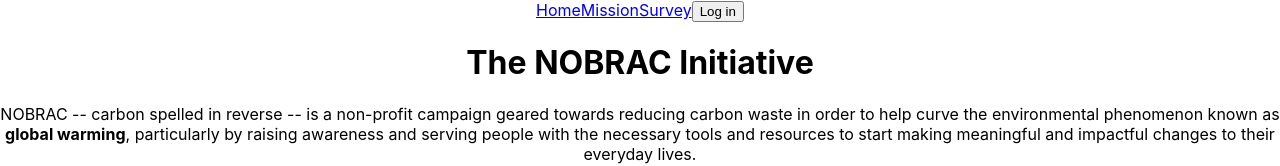
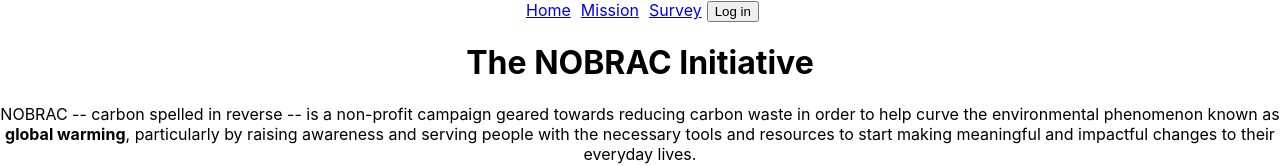
Before and after one commit to hiddencilantro/the-nobrac-initiative, a React (Create React App) app: page / in a window 1280 px wide. Shown: the top 166 px of the page. Built offline with nearby package versions, Linux system fonts and the light colour scheme.

Commit message:
navbar margin

```diff
--- a/src/App.css
+++ b/src/App.css
@@ -4,3 +4,7 @@
   align-items: center;
   text-align: center;
 }
+
+.navbar a {
+    margin: 5px;
+}
```
